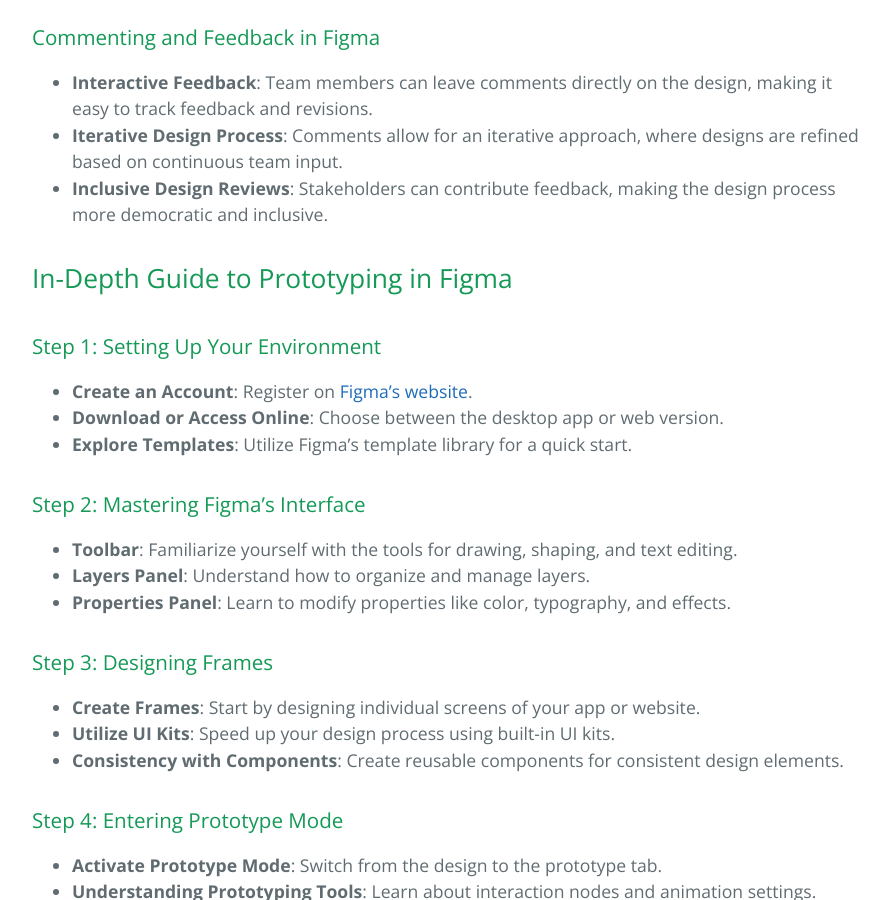
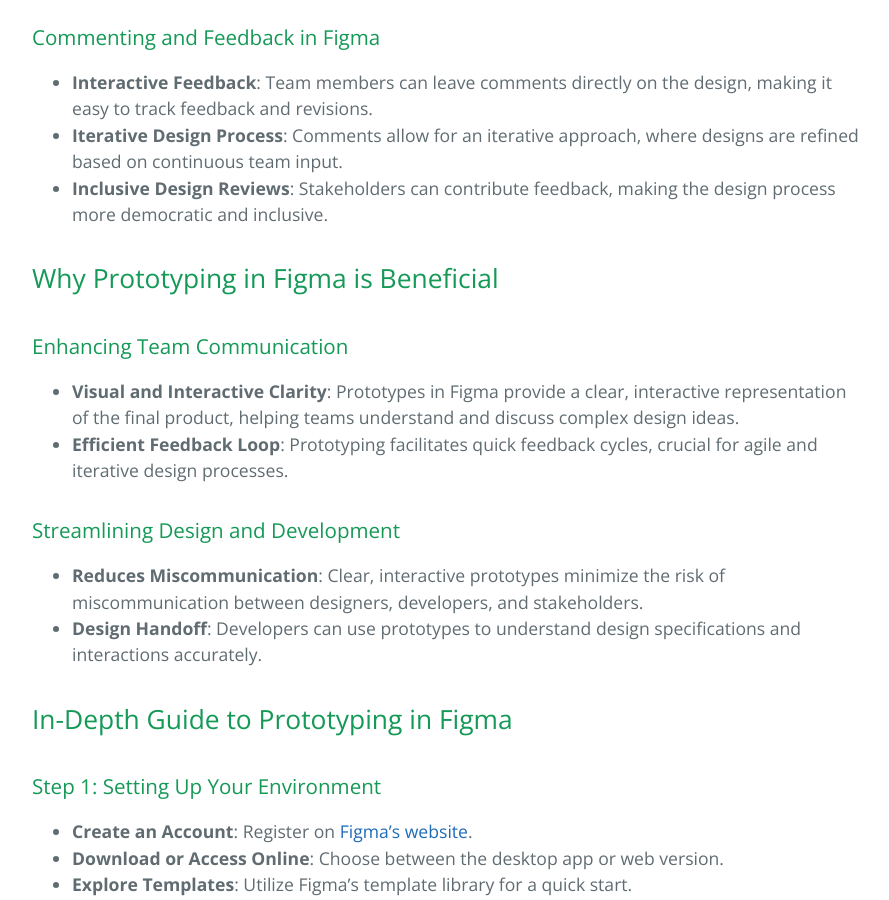
Before and after one commit to learning-software-engineering/learning-software-engineering.github.io, a Jekyll site: the page built from Topics/User_Experience/Prototyping.md, in a window 1280 px wide and 900 px high, scrolled down 1106 px. Shown: the whole window, without its empty margins (192-1081 px from the left). Built offline with Jekyll 4.4.1, drawn with Linux system fonts in a browser that asks for light colours; our own code applies the rules of GitHub Pages for plain Markdown files; some of the changed text lies outside the part shown.

Commit message:
Made changes based on comments

```diff
--- a/Topics/User_Experience/Prototyping.md
+++ b/Topics/User_Experience/Prototyping.md
@@ -21,6 +21,16 @@
 - **Interactive Feedback**: Team members can leave comments directly on the design, making it easy to track feedback and revisions.
 - **Iterative Design Process**: Comments allow for an iterative approach, where designs are refined based on continuous team input.
 - **Inclusive Design Reviews**: Stakeholders can contribute feedback, making the design process more democratic and inclusive.
+
+## Why Prototyping in Figma is Beneficial
+
+### Enhancing Team Communication
+- **Visual and Interactive Clarity**: Prototypes in Figma provide a clear, interactive representation of the final product, helping teams understand and discuss complex design ideas.
+- **Efficient Feedback Loop**: Prototyping facilitates quick feedback cycles, crucial for agile and iterative design processes.
+
+### Streamlining Design and Development
+- **Reduces Miscommunication**: Clear, interactive prototypes minimize the risk of miscommunication between designers, developers, and stakeholders.
+- **Design Handoff**: Developers can use prototypes to understand design specifications and interactions accurately.
 
 ## In-Depth Guide to Prototyping in Figma
 
@@ -62,6 +72,13 @@
 - **Share for Feedback**: Easily share prototypes with team members and stakeholders for valuable feedback.
 - **Collaborative Review Sessions**: Conduct live review sessions where team members can provide input in real-time.
 
+### Tips for Effective Prototyping in Figma
+- **Start Simple**: Begin with low-fidelity prototypes to outline basic functionality before moving to high-fidelity models.
+- **Utilize Figma's Auto Layout**: This feature can save time in making responsive designs that adapt to different screen sizes.
+- **Leverage Variants for Efficiency**: Use variants to manage multiple states of a component efficiently, such as buttons or input fields.
+- **Keyboard Shortcuts**: Familiarize yourself with Figma’s keyboard shortcuts to speed up your design workflow.
+- **Use Constraints for Responsive Design**: Apply constraints to elements within frames to maintain their relative position and size on different screen sizes.
+
 ## Conclusion
 
 Prototyping in Figma is a critical step in the design process. It allows for testing, iteration, and communication, bridging the gap between design and development. By mastering Figma’s prototyping capabilities, designers can create more effective and user-friendly designs.
```
Also changed, not shown: other parts of Topics/User_Experience/Prototyping.md (+1 -1 lines).
